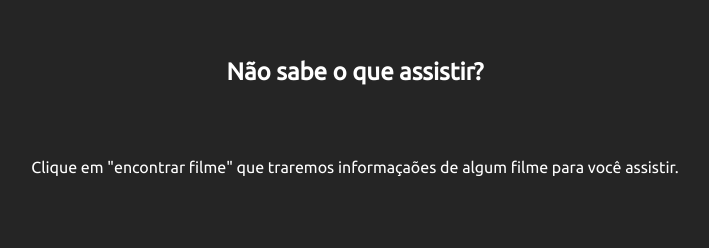
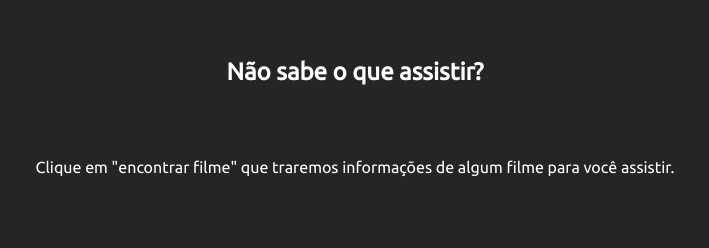
Before and after one commit to juliamxl/TheMovies, a plain HTML site: page public/index.html in a window 1280 px wide. Shown: the part 290-538 px from the top of the page, 285-994 px from the left. Drawn offline with Linux system fonts and the light colour scheme.

Commit message:
detalhes

```diff
--- a/public/index.html
+++ b/public/index.html
@@ -13,7 +13,7 @@
         <div class="card-filmes">
             <div class="text">
                 <h2>Não sabe o que assistir?</h2>
-                <p>Clique em "encontrar filme" que traremos informaçaões de algum filme para você assistir.</p>
+                <p>Clique em "encontrar filme" que traremos informações de algum filme para você assistir.</p>
             </div>
             <div class="info-filme">
                 <!-- <div class="img-nota">
@@ -30,8 +30,8 @@
             <button class="btn" onclick="apresentaFilme()">Encontrar filme</button>
 
         </div>
-        <script src="../src/main.js"></script>
+
     </div>
-
 </body>
+<script src="../src/main.js"></script>
 </html>
```
